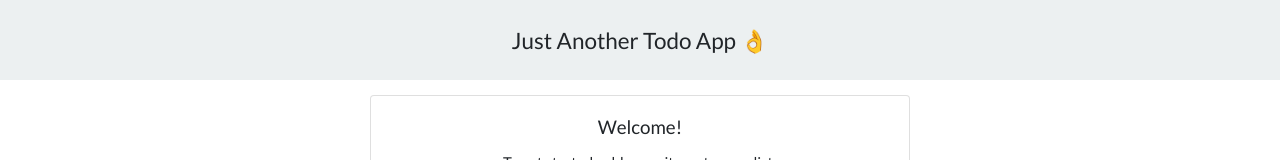
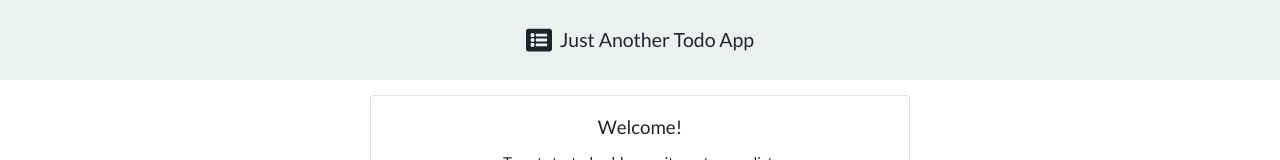
Before and after one commit to Pluto0104/todo-app-using-react, a React app: page / in a window 1280 px wide. Shown: the top 160 px of the page. Built offline with nearby package versions, Linux system fonts and the light colour scheme.

Commit message:
Added header icon

```diff
--- a/src/components/Header/Header.css
+++ b/src/components/Header/Header.css
@@ -7,6 +7,8 @@
   background: var(--background-color);
 }
 
-.header__p {
-  margin: 0;
+.header__span {
+  margin: 0 0.2em;
+  vertical-align: super;
+  font-size: 1.3em;
 }
--- a/src/components/Header/Header.js
+++ b/src/components/Header/Header.js
@@ -1,5 +1,7 @@
 import React from 'react';
 import PropTypes from 'prop-types';
+import { FontAwesomeIcon } from '@fortawesome/react-fontawesome';
+import { faListAlt } from '@fortawesome/free-solid-svg-icons';
 
 import './Header.css';
 
@@ -10,12 +12,12 @@ const headerPropTypes = {
 const Header = ({ className }) => (
   <div className={className}>
     <div className="header__container">
-      <h4 className="header__p">
-        Just Another Todo App{' '}
-        <span role="img" aria-label="">
-          👌
+      <nav className="navbar">
+        <span className="header__span navbar-brand">
+          <FontAwesomeIcon className="d-inline-block" icon={faListAlt} size="lg" alt="List emoji" />
         </span>
-      </h4>
+        <span className="header__span">Just Another Todo App</span>
+      </nav>
     </div>
   </div>
 );
```
